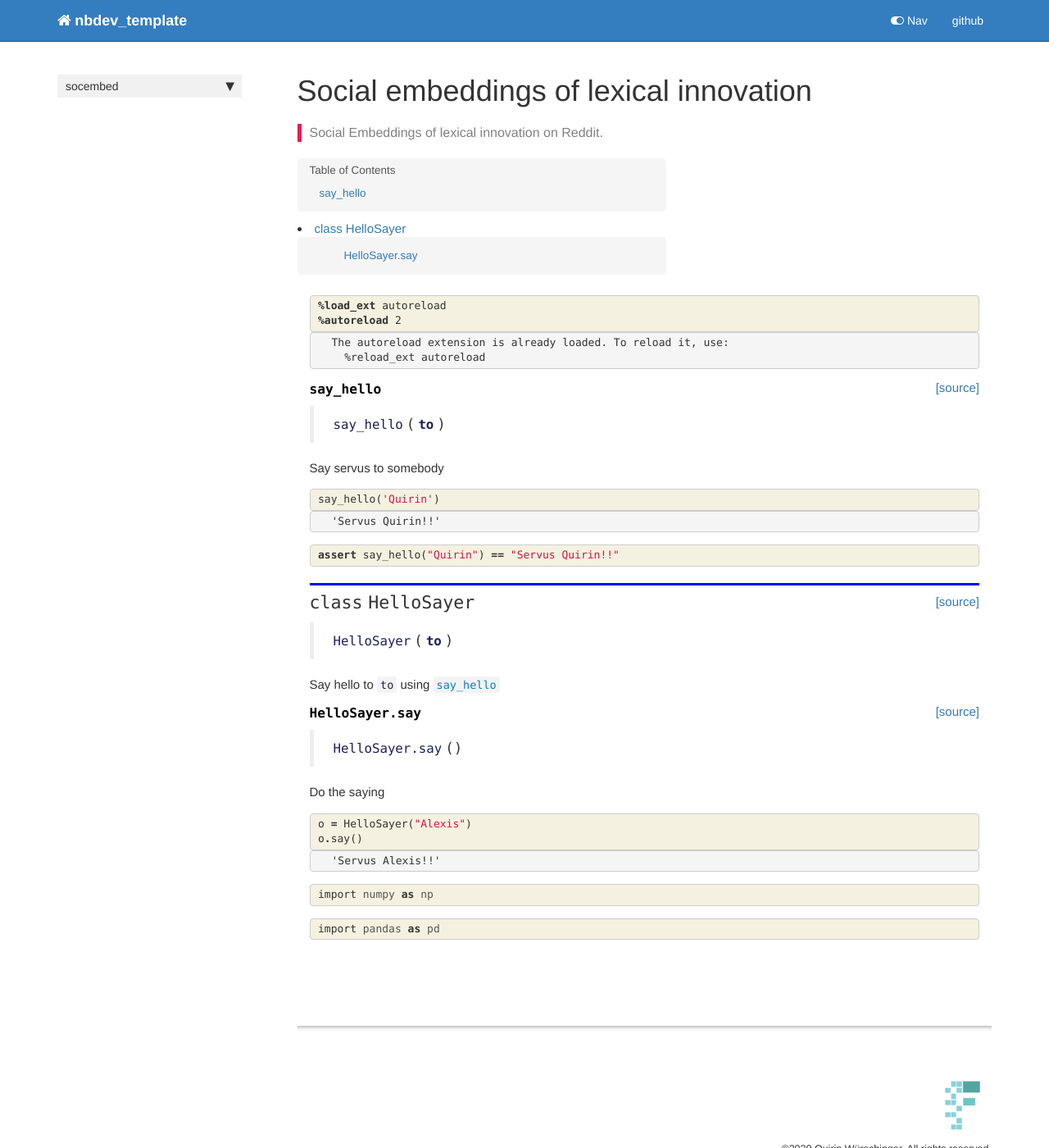
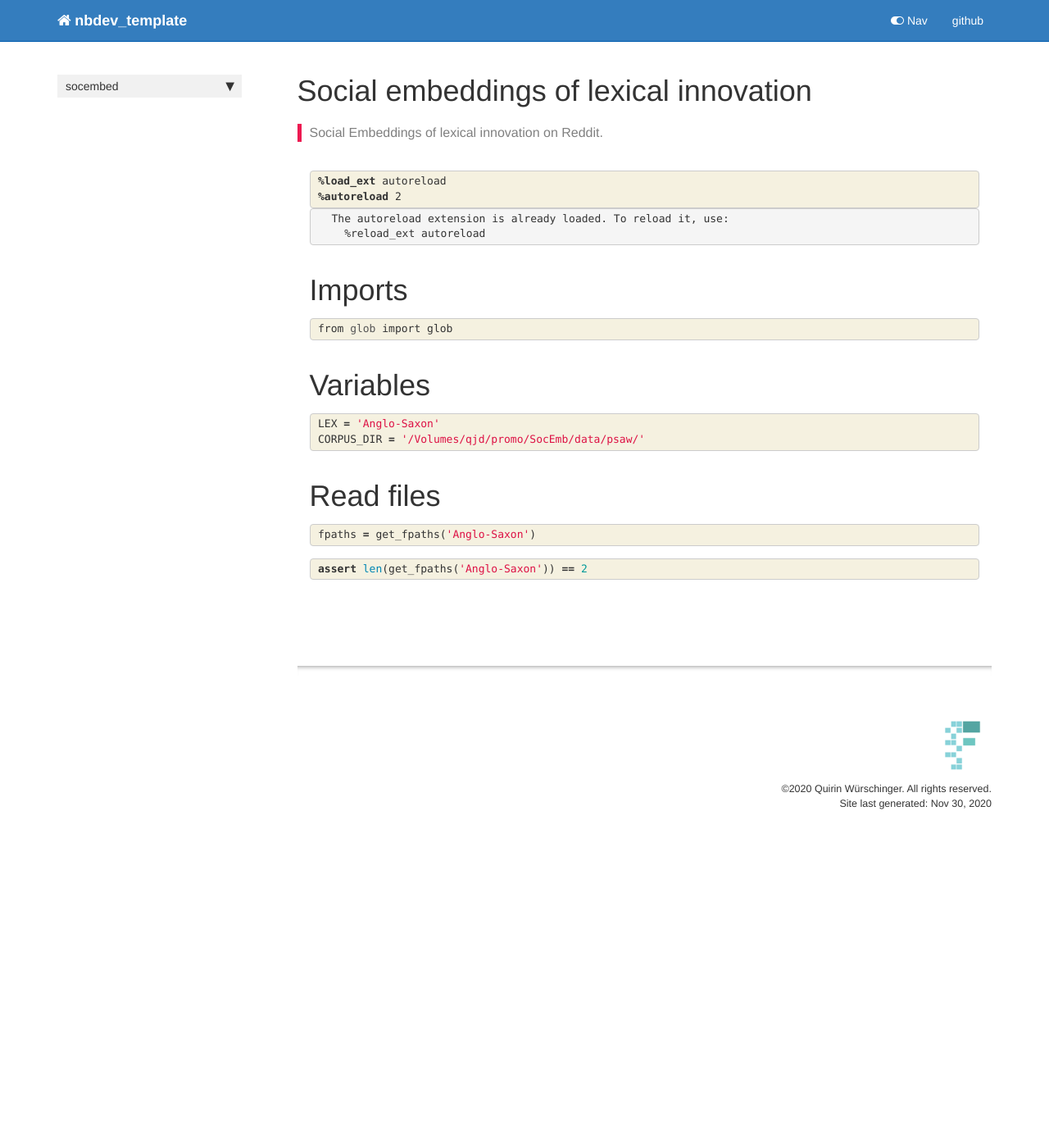
Before and after one commit to wuqui/socembed, a Jekyll site: the page built from docs/core.html, in a window 1280 px wide and 1400 px high. Shown: the whole window at 82% size. Built offline with Jekyll 4.4.1, drawn with Linux system fonts in a browser that asks for light colours; nearby versions of some CDN libraries; comment, search, counter and statistics services are not loaded.

```diff
--- a/docs/_data/sidebars/home_sidebar.yml
+++ b/docs/_data/sidebars/home_sidebar.yml
@@ -14,7 +14,7 @@ entries:
       url: core.html
     - output: web,pdf
       title: Title
-      url: installation.html
+      url: read_data.html
     output: web
     title: socembed
   output: web
--- a/docs/core.html
+++ b/docs/core.html
@@ -62,38 +62,12 @@ nb_path: "00_core.ipynb"
 </div>
     {% endraw %}
 
-    {% raw %}
-
-<div class="cell border-box-sizing code_cell rendered">
-
-<div class="output_wrapper">
-<div class="output">
-
-<div class="output_area">
-
-
-<div class="output_markdown rendered_html output_subarea ">
-<h4 id="say_hello" class="doc_header"><code>say_hello</code><a href="https://github.com/wuqui/socembed/tree/master/socembed/core.py#L6" class="source_link" style="float:right">[source]</a></h4><blockquote><p><code>say_hello</code>(<strong><code>to</code></strong>)</p>
-</blockquote>
-<p>Say servus to somebody</p>
-
-</div>
-
-</div>
-
+<div class="cell border-box-sizing text_cell rendered"><div class="inner_cell">
+<div class="text_cell_render border-box-sizing rendered_html">
+<h1 id="Imports">Imports<a class="anchor-link" href="#Imports"> </a></h1>
 </div>
 </div>
-
 </div>
-    {% endraw %}
-
-    {% raw %}
-
-<div class="cell border-box-sizing code_cell rendered">
-
-</div>
-    {% endraw %}
-
     {% raw %}
 
 <div class="cell border-box-sizing code_cell rendered">
@@ -101,40 +75,7 @@ nb_path: "00_core.ipynb"
 
 <div class="inner_cell">
     <div class="input_area">
-<div class=" highlight hl-ipython3"><pre><span></span><span class="n">say_hello</span><span class="p">(</span><span class="s1">&#39;Quirin&#39;</span><span class="p">)</span>
-</pre></div>
-
-    </div>
-</div>
-</div>
-
-<div class="output_wrapper">
-<div class="output">
-
-<div class="output_area">
-
-
-
-<div class="output_text output_subarea output_execute_result">
-<pre>&#39;Servus Quirin!!&#39;</pre>
-</div>
-
-</div>
-
-</div>
-</div>
-
-</div>
-    {% endraw %}
-
-    {% raw %}
-
-<div class="cell border-box-sizing code_cell rendered">
-<div class="input">
-
-<div class="inner_cell">
-    <div class="input_area">
-<div class=" highlight hl-ipython3"><pre><span></span><span class="k">assert</span> <span class="n">say_hello</span><span class="p">(</span><span class="s2">&quot;Quirin&quot;</span><span class="p">)</span> <span class="o">==</span> <span class="s2">&quot;Servus Quirin!!&quot;</span>
+<div class=" highlight hl-ipython3"><pre><span></span><span class="kn">from</span> <span class="nn">glob</span> <span class="kn">import</span> <span class="n">glob</span>
 </pre></div>
 
     </div>
@@ -144,63 +85,12 @@ nb_path: "00_core.ipynb"
 </div>
     {% endraw %}
 
-    {% raw %}
-
-<div class="cell border-box-sizing code_cell rendered">
-
-<div class="output_wrapper">
-<div class="output">
-
-<div class="output_area">
-
-
-<div class="output_markdown rendered_html output_subarea ">
-<h2 id="HelloSayer" class="doc_header"><code>class</code> <code>HelloSayer</code><a href="https://github.com/wuqui/socembed/tree/master/socembed/core.py#L11" class="source_link" style="float:right">[source]</a></h2><blockquote><p><code>HelloSayer</code>(<strong><code>to</code></strong>)</p>
-</blockquote>
-<p>Say hello to <code>to</code> using <a href="/socembed/core.html#say_hello"><code>say_hello</code></a></p>
-
-</div>
-
-</div>
-
+<div class="cell border-box-sizing text_cell rendered"><div class="inner_cell">
+<div class="text_cell_render border-box-sizing rendered_html">
+<h1 id="Variables">Variables<a class="anchor-link" href="#Variables"> </a></h1>
 </div>
 </div>
-
 </div>
-    {% endraw %}
-
-    {% raw %}
-
-<div class="cell border-box-sizing code_cell rendered">
-
-</div>
-    {% endraw %}
-
-    {% raw %}
-
-<div class="cell border-box-sizing code_cell rendered">
-
-<div class="output_wrapper">
-<div class="output">
-
-<div class="output_area">
-
-
-<div class="output_markdown rendered_html output_subarea ">
-<h4 id="HelloSayer.say" class="doc_header"><code>HelloSayer.say</code><a href="https://github.com/wuqui/socembed/tree/master/socembed/core.py#L15" class="source_link" style="float:right">[source]</a></h4><blockquote><p><code>HelloSayer.say</code>()</p>
-</blockquote>
-<p>Do the saying</p>
-
-</div>
-
-</div>
-
-</div>
-</div>
-
-</div>
-    {% endraw %}
-
     {% raw %}
 
 <div class="cell border-box-sizing code_cell rendered">
@@ -208,33 +98,23 @@ nb_path: "00_core.ipynb"
 
 <div class="inner_cell">
     <div class="input_area">
-<div class=" highlight hl-ipython3"><pre><span></span><span class="n">o</span> <span class="o">=</span> <span class="n">HelloSayer</span><span class="p">(</span><span class="s2">&quot;Alexis&quot;</span><span class="p">)</span>
-<span class="n">o</span><span class="o">.</span><span class="n">say</span><span class="p">()</span>
+<div class=" highlight hl-ipython3"><pre><span></span><span class="n">LEX</span> <span class="o">=</span> <span class="s1">&#39;Anglo-Saxon&#39;</span>
+<span class="n">CORPUS_DIR</span> <span class="o">=</span> <span class="s1">&#39;/Volumes/qjd/promo/SocEmb/data/psaw/&#39;</span>
 </pre></div>
 
     </div>
 </div>
 </div>
 
-<div class="output_wrapper">
-<div class="output">
-
-<div class="output_area">
-
-
-
-<div class="output_text output_subarea output_execute_result">
-<pre>&#39;Servus Alexis!!&#39;</pre>
-</div>
-
-</div>
-
-</div>
-</div>
-
 </div>
     {% endraw %}
 
+<div class="cell border-box-sizing text_cell rendered"><div class="inner_cell">
+<div class="text_cell_render border-box-sizing rendered_html">
+<h1 id="Read-files">Read files<a class="anchor-link" href="#Read-files"> </a></h1>
+</div>
+</div>
+</div>
     {% raw %}
 
 <div class="cell border-box-sizing code_cell rendered">
@@ -242,7 +122,7 @@ nb_path: "00_core.ipynb"
 
 <div class="inner_cell">
     <div class="input_area">
-<div class=" highlight hl-ipython3"><pre><span></span><span class="kn">import</span> <span class="nn">numpy</span> <span class="k">as</span> <span class="nn">np</span>
+<div class=" highlight hl-ipython3"><pre><span></span><span class="n">fpaths</span> <span class="o">=</span> <span class="n">get_fpaths</span><span class="p">(</span><span class="s1">&#39;Anglo-Saxon&#39;</span><span class="p">)</span>
 </pre></div>
 
     </div>
@@ -259,7 +139,7 @@ nb_path: "00_core.ipynb"
 
 <div class="inner_cell">
     <div class="input_area">
-<div class=" highlight hl-ipython3"><pre><span></span><span class="kn">import</span> <span class="nn">pandas</span> <span class="k">as</span> <span class="nn">pd</span>
+<div class=" highlight hl-ipython3"><pre><span></span><span class="k">assert</span> <span class="nb">len</span><span class="p">(</span><span class="n">get_fpaths</span><span class="p">(</span><span class="s1">&#39;Anglo-Saxon&#39;</span><span class="p">))</span> <span class="o">==</span> <span class="mi">2</span>
 </pre></div>
 
     </div>
--- a/docs/sidebar.json
+++ b/docs/sidebar.json
@@ -2,6 +2,6 @@
   "socembed": {
     "Overview": "/",
     "Social embeddings of lexical innovation": "core.html",
-    "Title": "installation.html"
+    "Title": "read_data.html"
   }
 }
--- a/socembed/__init__.py
+++ b/socembed/__init__.py
@@ -1 +1,4 @@
 __version__ = "0.0.1"
+
+from .core import *
+from .read_data import *
--- a/socembed/_nbdev.py
+++ b/socembed/_nbdev.py
@@ -2,10 +2,9 @@
 
 __all__ = ["index", "modules", "custom_doc_links", "git_url"]
 
-index = {"say_hello": "00_core.ipynb",
-         "HelloSayer": "00_core.ipynb"}
+index = {}
 
-modules = ["core.py"]
+modules = []
 
 doc_url = "https://wuqui.github.io/socembed/"
 
--- /dev/null
+++ b/socembed/read_data.py
@@ -0,0 +1,3 @@
+# AUTOGENERATED! DO NOT EDIT! File to edit: 02_read_data.ipynb (unless otherwise specified).
+
+__all__ = []
```
Also changed, not shown: docs/index.html (+0 -15 lines), docs/read_data.html (added, +52 -0 lines), socembed/core.py (+1 -15 lines), README.md, 3 other files.
